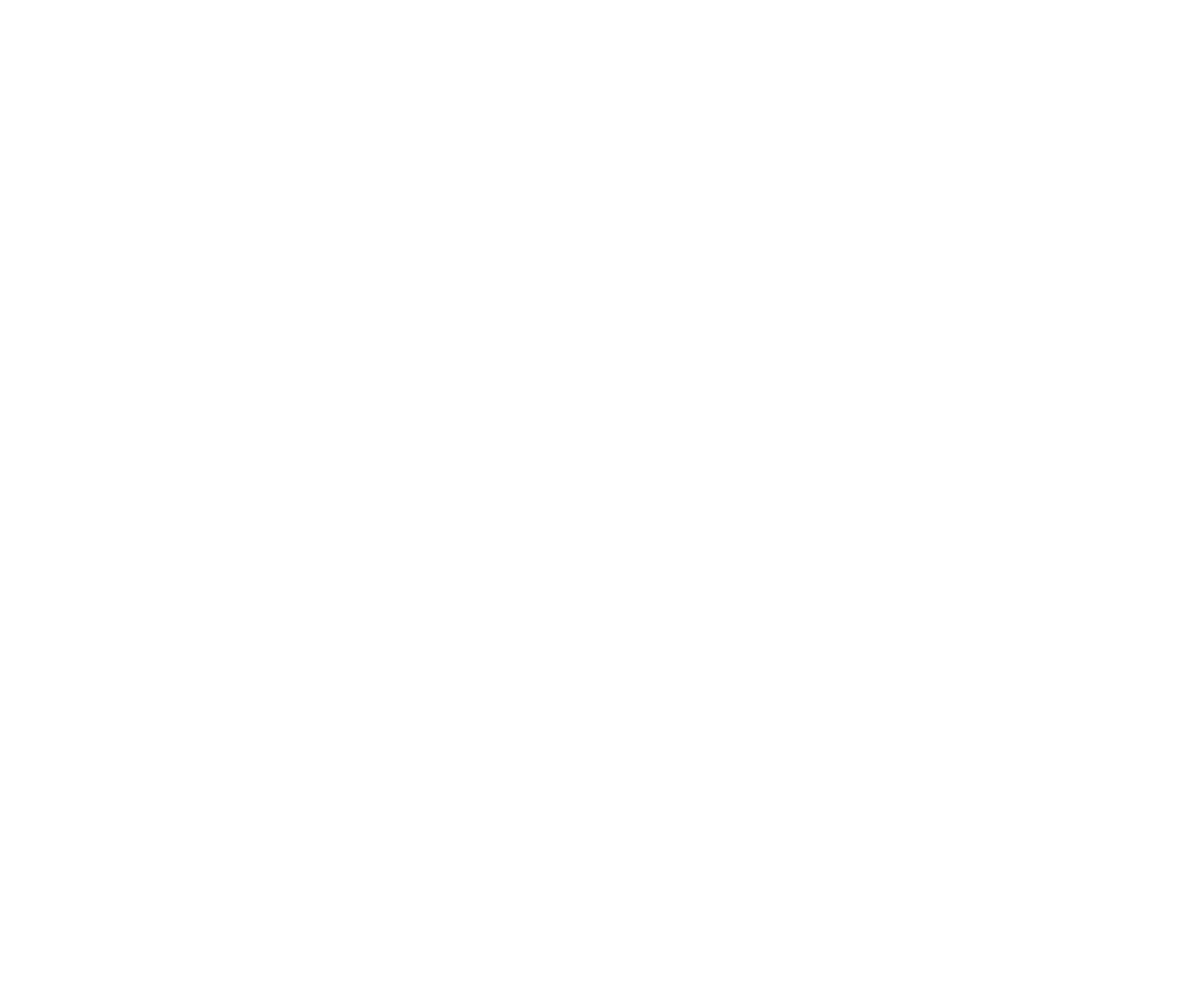
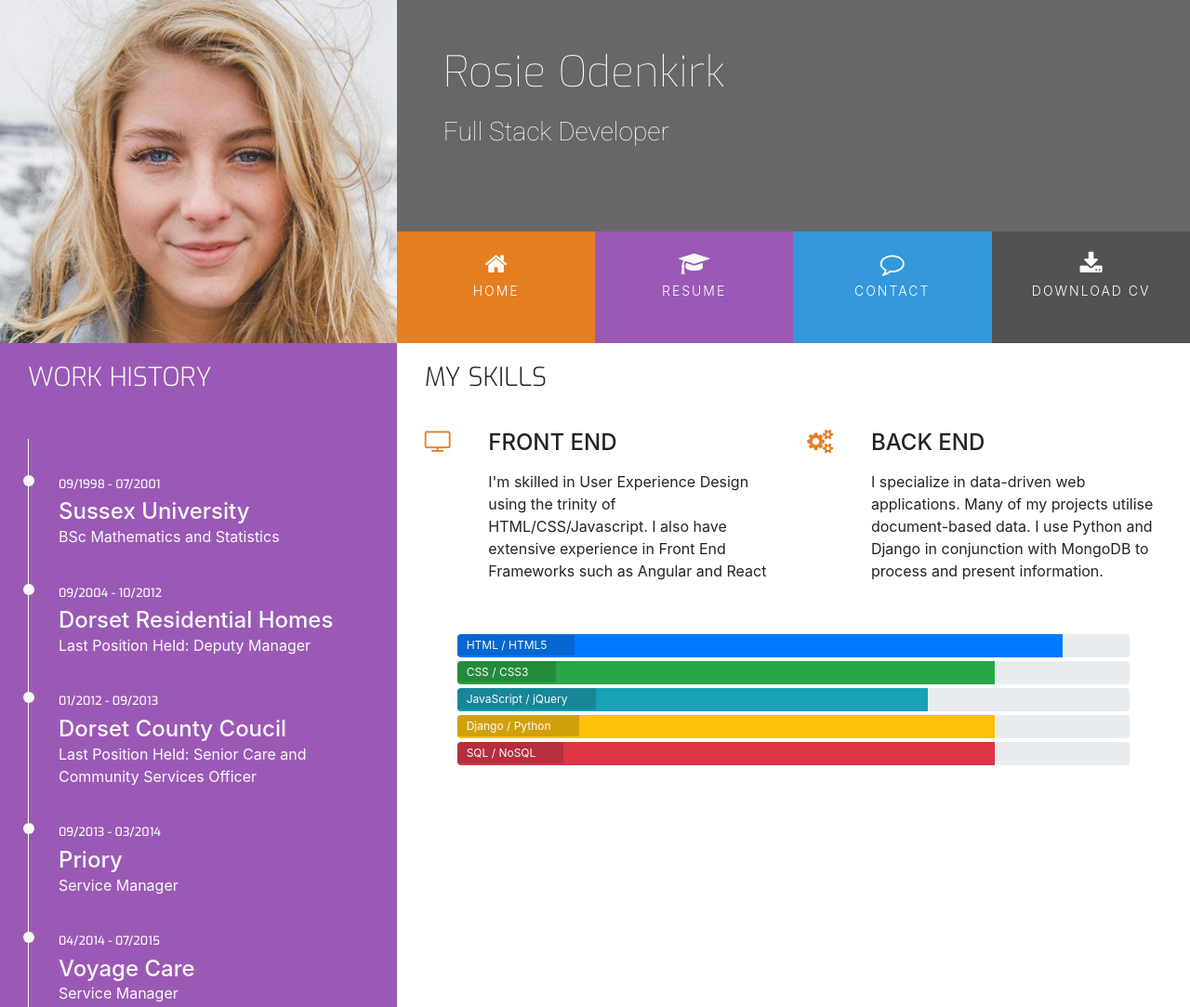
Before and after one commit to Gkicks/gail-kicks-resume, a plain HTML site: page resume.html in a window 1280 px wide. Shown: the top 1083 px of the page at 93% size. Before the commit the page ends 800 px from the top, so only its background shows below. Drawn offline with nearby package versions, Linux system fonts and the light colour scheme.

Commit message:
add work hisotry

```diff
--- a/assets/css/style.css
+++ b/assets/css/style.css
@@ -11,6 +11,10 @@
 
 .bg-color-personal-info {
     background-color: #f4f4f4;
+}
+
+.bg-color-work-history {
+    background-color: #9b59b6;
 }
 
 .ui-menu-color-home {
@@ -61,6 +65,7 @@ h4 {
     float: none;
 }
 
+.history-heading,
 .section-heading {
     font-family: "Exo", sans-serif;
     font-weight: 300;
@@ -254,3 +259,71 @@ footer {
     position: relative;
     width: 60%;
 }
+
+/* skills */
+.progress {
+    position: relative;
+    height: 25px;
+    margin-bottom: 4px;
+}
+
+.progress-type {
+    position: absolute;
+    left: 0px;
+    font-weight: 400;
+    padding: 3px 30px 2px 10px;
+    color: #fafafa;
+    background-color: rgba(25, 25, 25, 0.2);
+}
+
+.progress-section {
+    margin: 40px 20px;
+}
+
+
+/* work history */
+.history-heading {
+    color: #fafafa;
+    margin-bottom: 50px;
+}
+
+.timeline-item {
+    padding: 4em 2em 0em 2em;
+    position: relative;
+    color: #fafafa;
+    border-left: 1px solid;
+}
+
+.timeline-item p {
+    padding: 0;
+    margin: 0;
+}
+
+.timeline-item::before {
+    content: attr(data-dates);
+    position: absolute;
+    left: 2.5em;
+    top: 3em;
+    display: block;
+    font-family: "Exo", sans-serif;
+    font-weight: 500;
+    font-size: 0.8em;
+    padding: 0;
+    margin: 0;
+}
+
+.timeline-item::after {
+    width: 12px;
+    height: 12px;
+    display: block;
+    top: 2.4em;
+    position: absolute;
+    left: -6px;
+    border-radius: 12px;
+    content: '';
+    background-color: #fafafa;
+}
+
+.history-items {
+    margin-bottom: 30px;
+}
--- a/resume.html
+++ b/resume.html
@@ -0,0 +1,296 @@
+<!DOCTYPE html>
+<html lang="en">
+  <head>
+    <meta charset="UTF-8" />
+    <meta http-equiv="X-UA-Compatible" content="IE=edge" />
+    <meta name="viewport" content="width=device-width, initial-scale=1.0" />
+    <link
+      rel="stylesheet"
+      href="https://maxcdn.bootstrapcdn.com/bootstrap/4.2.1/css/bootstrap.min.css"
+      type="text/css"
+    />
+    <link
+      rel="stylesheet"
+      href="https://maxcdn.bootstrapcdn.com/font-awesome/4.7.0/css/font-awesome.min.css"
+      type="text/css"
+    />
+    <link
+      rel="stylesheet"
+      href="https://cdnjs.cloudflare.com/ajax/libs/hover.css/2.1.1/css/hover-min.css"
+      type="text/css"
+    />
+    <link rel="stylesheet" href="assets/css/style.css" />
+    <title>Gail Resume</title>
+  </head>
+
+  <body>
+    <header>
+      <div class="row no-gutters">
+        <a class="col-md-4 logo" href="02-index.html"></a>
+        <div class="col-md-8">
+          <div class="row no-gutters bg-color-name-title">
+            <div class="col heading">
+              <h1 class="name">Rosie Odenkirk</h1>
+              <h2 class="title">Full Stack Developer</h2>
+            </div>
+          </div>
+          <div class="row no-gutters">
+            <div class="col">
+              <ul id="nav" class="list-inline menucontainer">
+                <li
+                  class="col-6 col-sm-3 list-inline-item ui-menu-color-home menuitem"
+                >
+                  <a href="#" class="hvr-sweep-to-bottom"
+                    ><i class="fa fa-home" aria-hidden="true"></i
+                    ><span>Home</span></a
+                  >
+                </li>
+                <li
+                  class="col-6 col-sm-3 list-inline-item ui-menu-color-resume menuitem"
+                >
+                  <a href="#" class="hvr-sweep-to-bottom"
+                    ><i class="fa fa-graduation-cap" aria-hidden="true"></i
+                    ><span>Resume</span></a
+                  >
+                </li>
+                <li
+                  class="col-6 col-sm-3 list-inline-item ui-menu-color-contact menuitem"
+                >
+                  <a href="#" class="hvr-sweep-to-bottom"
+                    ><i class="fa fa-comment-o" aria-hidden="true"></i
+                    ><span>Contact</span></a
+                  >
+                </li>
+                <li
+                  class="col-6 col-sm-3 list-inline-item ui-menu-color-download menuitem"
+                >
+                  <a href="#" class="hvr-sweep-to-bottom"
+                    ><i class="fa fa-download" aria-hidden="true"></i
+                    ><span>Download CV</span></a
+                  >
+                </li>
+              </ul>
+            </div>
+          </div>
+        </div>
+      </div>
+    </header>
+    <section class="container-fluid">
+      <div class="row">
+        <div class="col-md-4 bg-color-work-history section-column">
+          <div class="row">
+            <div class="col-12">
+              <h3 class="history-heading uppercase">Work History</h3>
+            </div>
+          </div>
+          <div class="history-items">
+            <div class="timeline-item" data-dates="09/1998 - 07/2001">
+              <h4>Sussex University</h4>
+              <p>BSc Mathematics and Statistics</p>
+            </div>
+            <div class="timeline-item" data-dates="09/2004 - 10/2012">
+              <h4>Dorset Residential Homes</h4>
+              <p>Last Position Held: Deputy Manager</p>
+            </div>
+            <div class="timeline-item" data-dates="01/2012 - 09/2013">
+              <h4>Dorset County Coucil</h4>
+              <p>
+                Last Position Held: Senior Care and Community Services Officer
+              </p>
+            </div>
+            <div class="timeline-item" data-dates="09/2013 - 03/2014">
+              <h4>Priory</h4>
+              <p>Service Manager</p>
+            </div>
+            <div class="timeline-item" data-dates="04/2014 - 07/2015">
+              <h4>Voyage Care</h4>
+              <p>Service Manager</p>
+            </div>
+            <div class="timeline-item" data-dates="07/2015 - present">
+              <h4>Priory</h4>
+              <p>Service Manager</p>
+            </div>
+            <div class="timeline-item" data-dates="05/2022 - 03/2014">
+              <h4>Code Institute</h4>
+              <p>Diploma in Full Stack Software Development</p>
+            </div>
+          </div>
+        </div>
+        <div class="col-md-8 bg-color-three-reasons section-column">
+          <div class="row">
+            <div class="col">
+              <h3 class="section-heading uppercase">My Skills</h3>
+            </div>
+          </div>
+          <div class="row">
+            <div class="col-10 offset-1 offset-sm-0 col-sm-4 col-md-6">
+              <div class="row">
+                <div class="col-2">
+                  <i class="three-reasons-icon fa fa-tv" aria-hidden="true"></i>
+                </div>
+                <div class="col-10">
+                  <h4 class="three-reasons-heading uppercase">Front End</h4>
+                  <p>
+                    I'm skilled in User Experience Design using the trinity of
+                    HTML/CSS/Javascript. I also have extensive experience in
+                    Front End Frameworks such as Angular and React
+                  </p>
+                </div>
+              </div>
+            </div>
+            <div class="col-10 offset-1 offset-sm-0 col-sm-4 col-md-6">
+              <div class="row">
+                <div class="col-2">
+                  <i
+                    class="three-reasons-icon fa fa-gears"
+                    aria-hidden="true"
+                  ></i>
+                </div>
+                <div class="col-10">
+                  <h4 class="three-reasons-heading uppercase">Back End</h4>
+                  <p>
+                    I specialize in data-driven web applications. Many of my
+                    projects utilise document-based data. I use Python and
+                    Django in conjunction with MongoDB to process and present
+                    information.
+                  </p>
+                </div>
+              </div>
+            </div>
+          </div>
+          <div class="row progress-section">
+            <div class="col">
+              <div class="progress">
+                <div
+                  class="progress-bar"
+                  role="progressbar"
+                  aria-valuenow="90"
+                  aria-valuemin="0"
+                  aria-valuemax="100"
+                  style="width: 90%"
+                >
+                  <span class="sr-only">90% complete</span>
+                </div>
+                <span class="progress-type">HTML / HTML5</span>
+              </div>
+              <div class="progress">
+                <div
+                  class="progress-bar bg-success"
+                  role="progressbar"
+                  aria-valuenow="80"
+                  aria-valuemin="0"
+                  aria-valuemax="100"
+                  style="width: 80%"
+                >
+                  <span class="sr-only">80% complete</span>
+                </div>
+                <span class="progress-type">CSS / CSS3</span>
+              </div>
+              <div class="progress">
+                <div
+                  class="progress-bar bg-info"
+                  role="progressbar"
+                  aria-valuenow="70"
+                  aria-valuemin="0"
+                  aria-valuemax="100"
+                  style="width: 70%"
+                >
+                  <span class="sr-only">70% complete</span>
+                </div>
+                <span class="progress-type">JavaScript / jQuery</span>
+              </div>
+              <div class="progress">
+                <div
+                  class="progress-bar bg-warning"
+                  role="progressbar"
+                  aria-valuenow="80"
+                  aria-valuemin="0"
+                  aria-valuemax="100"
+                  style="width: 80%"
+                >
+                  <span class="sr-only">80% complete</span>
+                </div>
+                <span class="progress-type">Django / Python</span>
+              </div>
+              <div class="progress">
+                <div
+                  class="progress-bar bg-danger"
+                  role="progressbar"
+                  aria-valuenow="80"
+                  aria-valuemin="0"
+                  aria-valuemax="100"
+                  style="width: 80%"
+                >
+                  <span class="sr-only">80% complete</span>
+                </div>
+                <span class="progress-type">SQL / NoSQL</span>
+              </div>
+            </div>
+          </div>
+        </div>
+      </div>
+    </section>
+    <footer class="container-fluid">
+      <div id="footer-details" class="row">
+        <div class="col-sm-4">
+          <h5 class="uppercase general-sub">About</h5>
+          <p class="inline-block">
+            Full Stack Web Developer. Skilled in everything from HTML to Heroku.
+            The capacity for structural and design thinking.
+          </p>
+        </div>
+        <div class="col-sm-4">
+          <h5 class="uppercase general-sub">Download</h5>
+          <p class="inline-block">
+            Need a printable version of my CV? Download it here.
+            <a href="#" target="_blank" class="cv-pdf">
+              <i class="fa fa-download" aria-hidden="true"></i>
+              <span class="sr-only">Download link.</span>
+            </a>
+          </p>
+        </div>
+        <div class="col-sm-4">
+          <h5 class="uppercase general-sub">Social</h5>
+          <ul class="list-inline social-links">
+            <li class="list-inline-item">
+              <a target="_blank" href="#">
+                <i class="fa fa-facebook" aria-hidden="true"></i>
+                <span class="sr-only">Facebook</span>
+              </a>
+            </li>
+            <li class="list-inline-item">
+              <a target="_blank" href="#">
+                <i class="fa fa-twitter" aria-hidden="true"></i>
+                <span class="sr-only">Twitter</span>
+              </a>
+            </li>
+            <li class="list-inline-item">
+              <a target="_blank" href="#">
+                <i class="fa fa-linkedin" aria-hidden="true"></i>
+                <span class="sr-only">LinkedIn</span>
+              </a>
+            </li>
+            <li class="list-inline-item">
+              <a target="_blank" href="#">
+                <i class="fa fa-pinterest" aria-hidden="true"></i>
+                <span class="sr-only">Pinterest</span>
+              </a>
+            </li>
+            <li class="list-inline-item">
+              <a target="_blank" href="#">
+                <i class="fa fa-instagram" aria-hidden="true"></i>
+                <span class="sr-only">Instagram</span>
+              </a>
+            </li>
+            <li class="list-inline-item">
+              <a target="_blank" href="#">
+                <i class="fa fa-youtube" aria-hidden="true"></i>
+                <span class="sr-only">YouTube</span>
+              </a>
+            </li>
+          </ul>
+        </div>
+      </div>
+    </footer>
+  </body>
+</html>
```
Also changed, not shown: index.html (+2 -2 lines).
